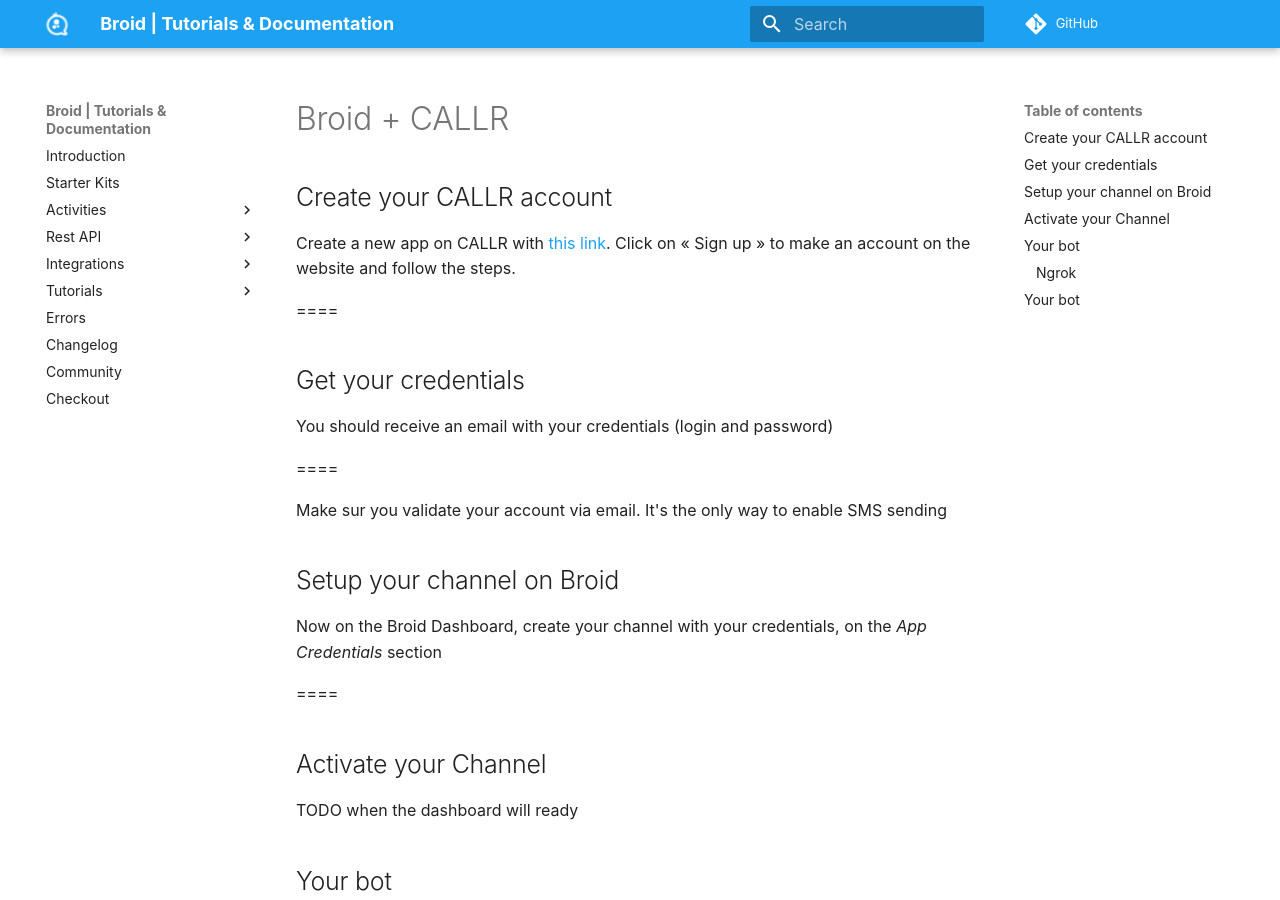
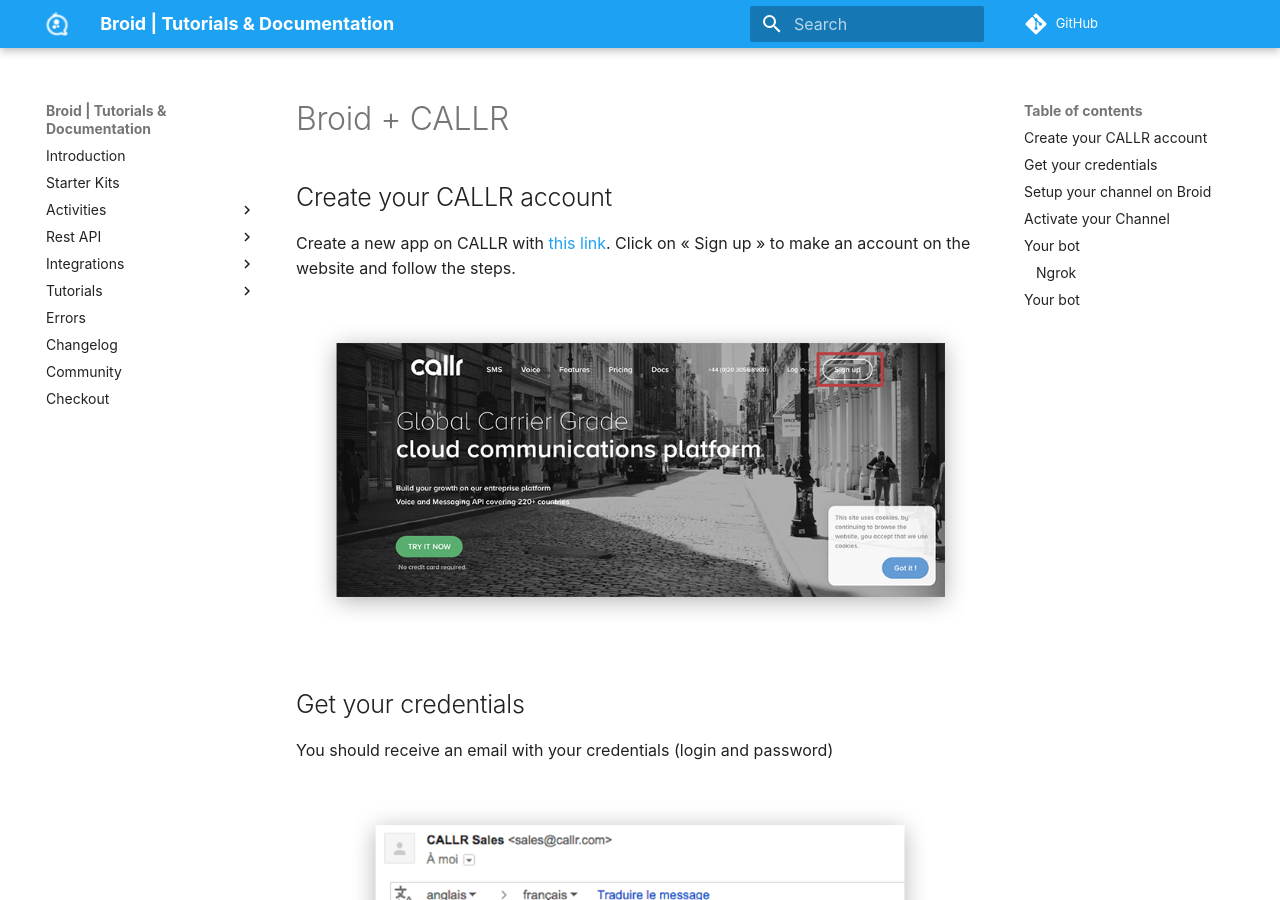
Before and after one commit to broidHQ/broid-docs, an MkDocs documentation site: the page built from docs/integrations/callr.md, in a window 1280 px wide and 900 px high. Built offline with MkDocs 1.6.1 and Material for MkDocs 9.7.7, drawn with Linux system fonts in a browser that asks for light colours; some web fonts are replaced; comment, search, counter and statistics services are not loaded; old or Windows-style settings are respelled for this version of MkDocs.

Commit message:
Update callr.md

```diff
--- a/docs/integrations/callr.md
+++ b/docs/integrations/callr.md
@@ -4,21 +4,19 @@
 
 Create a new app on CALLR with <a href="https://callr.com/" target="_blank">this link</a>. Click on « Sign up » to make an account on the website and follow the steps.
 
-====
+![image 1](/images/integrations/Callr/image1.png)
 
 ## Get your credentials
 
 You should receive an email with your credentials (login and password)
 
-====
+![image 2](/images/integrations/Callr/image2.png)
 
 Make sur you validate your account via email. It's the only way to enable SMS sending
 
 ## Setup your channel on Broid
 
 Now on the Broid Dashboard, create your channel with your credentials, on the _App Credentials_ section
-
-====
 
 ## Activate your Channel
 
```
